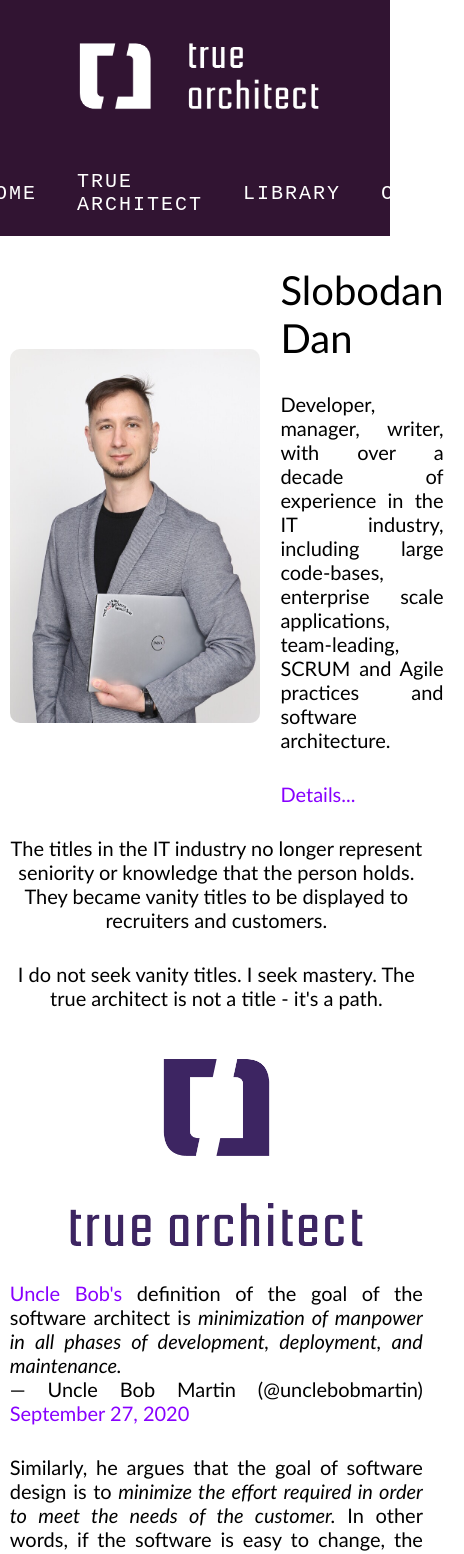
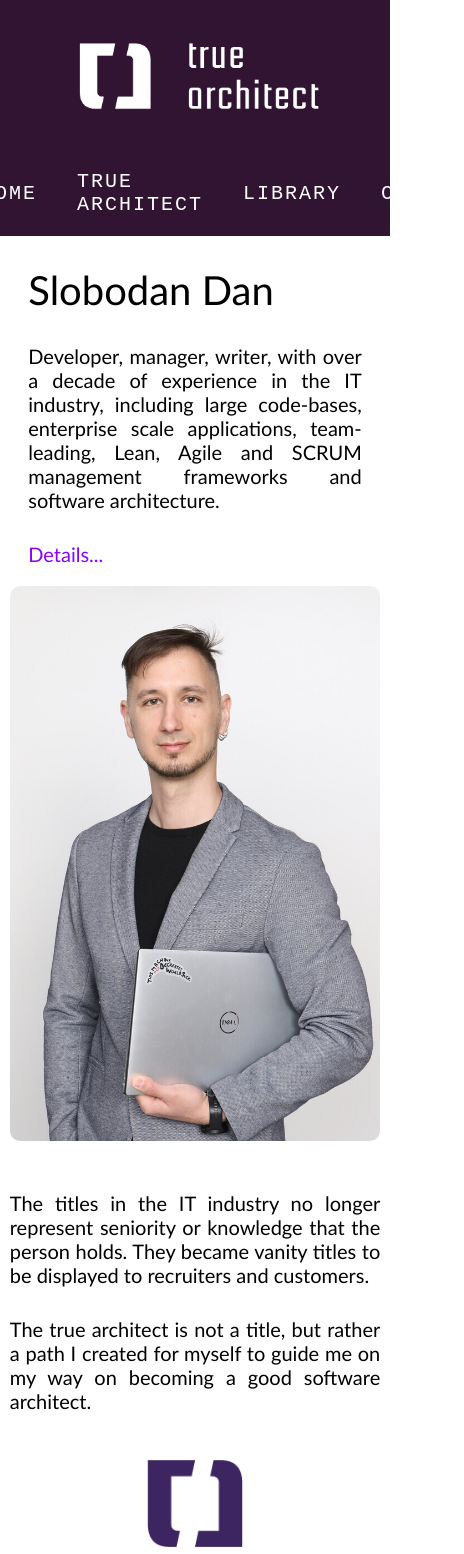
Before and after one commit to danslobodan/personalwebsite, a Next.js app: page / in a window 390 px wide. Shown: the top 1554 px of the page, 464 px wide, since content can reach past the window. Built offline with nearby package versions, Linux system fonts and the light colour scheme.

Commit message:
Fixed responsive behaviour of home page.

```diff
--- a/pages/index.module.css
+++ b/pages/index.module.css
@@ -11,8 +11,6 @@
 }
 
 .imagePotrait {
-    max-width: 950px;
-    min-width: 250px;
     width: 100%;
     height: auto;
     border-radius: 10px;
@@ -41,11 +39,6 @@
 
 .middleTextTop {
     margin-bottom: 30px;
-    text-align: center;
-}
-
-.middleTextBottom {
-    text-align: center;
 }
 
 .taImageContainer {
--- a/pages/index.tsx
+++ b/pages/index.tsx
@@ -25,22 +25,26 @@ export default function Home() {
                 <link rel="icon" href="/favicon.ico" />
             </Head>
             <main className={styles.main}>
-                <div className={styles.introContainer}>
-                    <img
-                        className={styles.imagePotrait}
-                        src="CV-Laptop.jpg"
-                        alt="Potrait with laptop"
-                    />
-                    <div className={styles.introTextContainer}>
-                        <div className={styles.introName}>Slobodan Dan</div>
-                        <p className={styles.introText}>
-                            Developer, manager, writer, with over a decade of
-                            experience in the IT industry, including large
-                            code-bases, enterprise scale applications,
-                            team-leading, SCRUM and Agile practices and software
-                            architecture.
-                        </p>
-                        <Link href="/cv">Details...</Link>
+                <div className="row">
+                    <div className="col-8">
+                        <div className={styles.introTextContainer}>
+                            <div className={styles.introName}>Slobodan Dan</div>
+                            <p className={styles.introText}>
+                                Developer, manager, writer, with over a decade
+                                of experience in the IT industry, including
+                                large code-bases, enterprise scale applications,
+                                team-leading, Lean, Agile and SCRUM management
+                                frameworks and software architecture.
+                            </p>
+                            <Link href="/cv">Details...</Link>
+                        </div>
+                    </div>
+                    <div className="col-4">
+                        <img
+                            className={styles.imagePotrait}
+                            src="CV-Laptop.jpg"
+                            alt="Potrait with laptop"
+                        />
                     </div>
                 </div>
                 <div className={styles.middleTextContainer}>
@@ -50,9 +54,10 @@ export default function Home() {
                         became vanity titles to be displayed to recruiters and
                         customers.
                     </p>
-                    <p className={styles.middleTextBottom}>
-                        I do not seek vanity titles. I seek mastery. The true
-                        architect is not a title - it&apos;s a path.
+                    <p>
+                        The true architect is not a title, but rather a path I
+                        created for myself to guide me on my way on becoming a
+                        good software architect.
                     </p>
                 </div>
                 <div className={styles.taImageContainer}>
@@ -123,7 +128,7 @@ export default function Home() {
                         These and similar ideas from some of the amazing{" "}
                         <Link href="/library">books</Link> I read led me to
                         define the five tenets descibed in{" "}
-                        <Link href="/tenets">the path</Link>.
+                        <Link href="/truearchitect">the path</Link>.
                     </p>
                 </div>
             </main>
--- a/styles/globals.css
+++ b/styles/globals.css
@@ -69,6 +69,7 @@ svg {
   width: 100%;
   display: flex;
   justify-content: center;
+  margin-bottom: 20px;
 }
 
 @media only screen and (min-width: 768px) {
```
